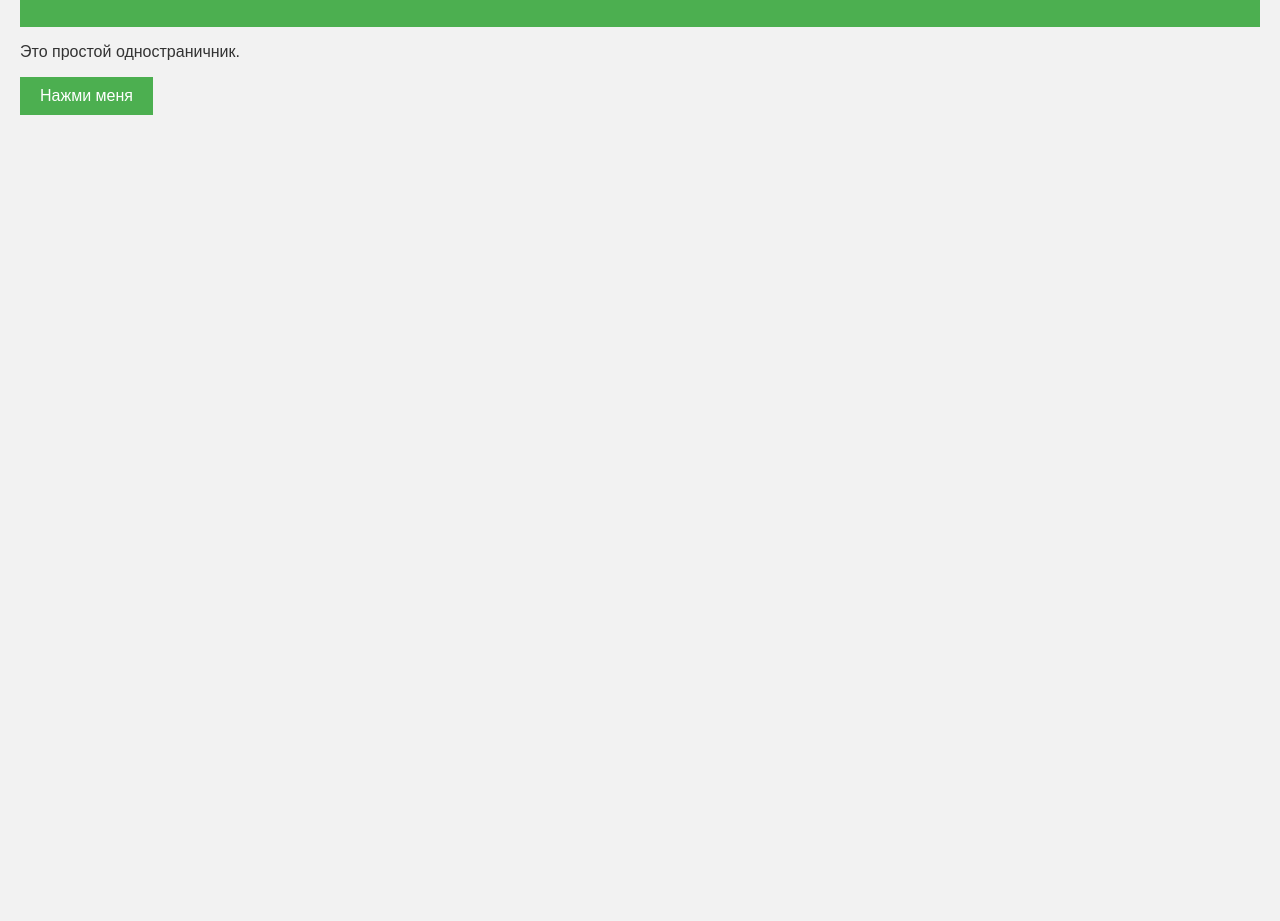
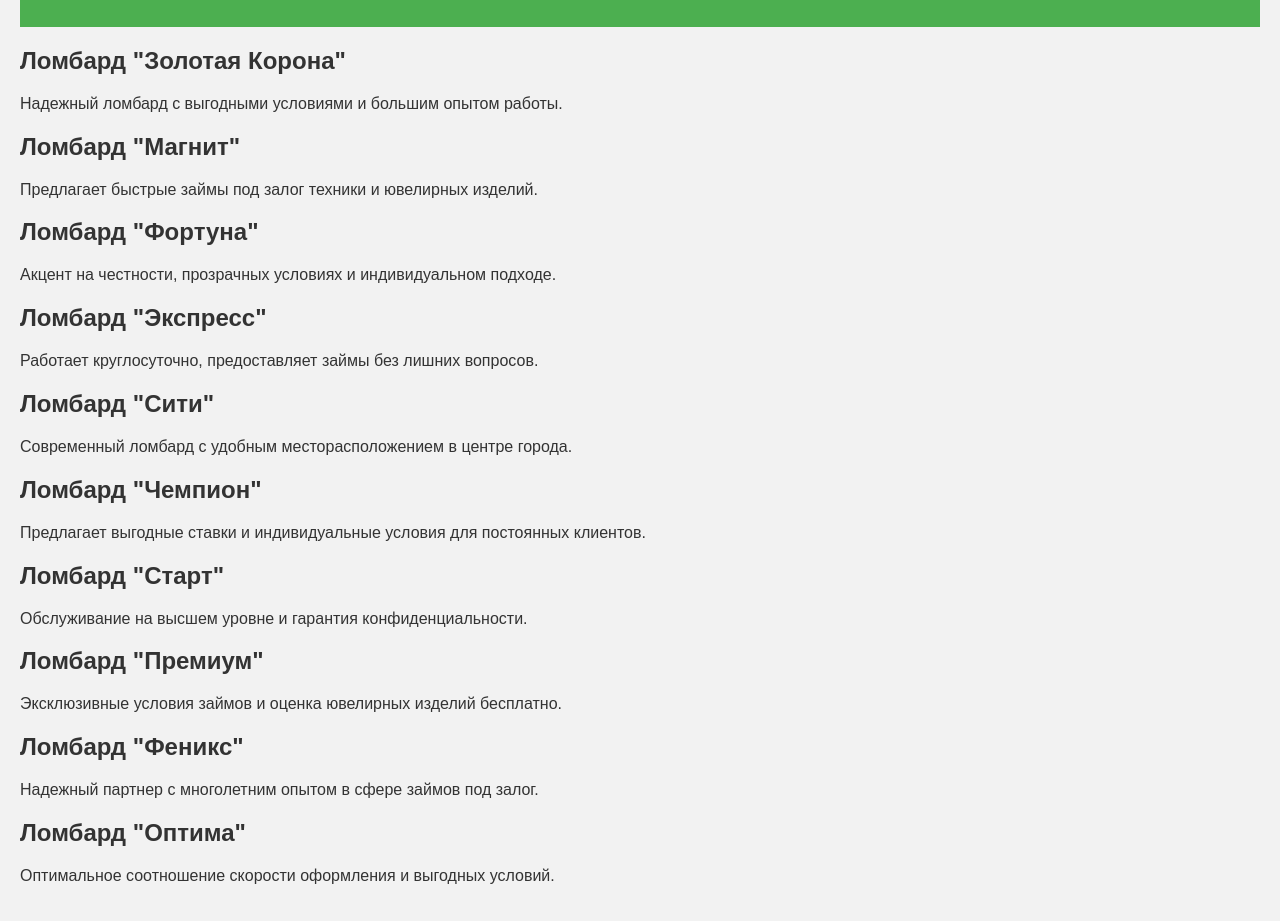
Before and after one commit to evmatv/vl-174.ru, a plain HTML site: page index.html in a window 1280 px wide. Shown: the part 113-1034 px from the top of the page. Before the commit the page ends 800 px from the top, so only its background shows below. Drawn offline with Linux system fonts and the light colour scheme.

Commit message:
Update index.html

```diff
--- a/index.html
+++ b/index.html
@@ -3,17 +3,76 @@
 <head>
     <meta charset="UTF-8" />
     <meta name="viewport" content="width=device-width, initial-scale=1" />
-    <title>Мой первый сайт</title>
+    <title>Топ-10 ломбардов Магнитогорска</title>
     <link rel="stylesheet" href="style.css" />
+    <!-- Подключение файла стилей -->
 </head>
 <body>
     <header>
-        <h1>Добро пожаловать на мой сайт</h1>
+        <!-- Заголовок сайта -->
+        <h1>Топ-10 лучших ломбардов Магнитогорска</h1>
     </header>
+
     <main>
-        <p>Это простой одностраничник.</p>
-        <button id="clickMeButton">Нажми меня</button>
+        <!-- Основной контент страницы -->
+        <section id="pawnshops-list">
+            <!-- Секция со списком ломбардов -->
+
+            <article class="pawnshop-item">
+                <!-- Элемент одного ломбарда -->
+                <h2>Ломбард "Золотая Корона"</h2> <!-- Название ломбарда -->
+                <p>Надежный ломбард с выгодными условиями и большим опытом работы.</p> <!-- Описание ломбарда -->
+            </article>
+
+            <article class="pawnshop-item">
+                <h2>Ломбард "Магнит"</h2>
+                <p>Предлагает быстрые займы под залог техники и ювелирных изделий.</p>
+            </article>
+
+            <article class="pawnshop-item">
+                <h2>Ломбард "Фортуна"</h2>
+                <p>Акцент на честности, прозрачных условиях и индивидуальном подходе.</p>
+            </article>
+
+            <article class="pawnshop-item">
+                <h2>Ломбард "Экспресс"</h2>
+                <p>Работает круглосуточно, предоставляет займы без лишних вопросов.</p>
+            </article>
+
+            <article class="pawnshop-item">
+                <h2>Ломбард "Сити"</h2>
+                <p>Современный ломбард с удобным месторасположением в центре города.</p>
+            </article>
+
+            <article class="pawnshop-item">
+                <h2>Ломбард "Чемпион"</h2>
+                <p>Предлагает выгодные ставки и индивидуальные условия для постоянных клиентов.</p>
+            </article>
+
+            <article class="pawnshop-item">
+                <h2>Ломбард "Старт"</h2>
+                <p>Обслуживание на высшем уровне и гарантия конфиденциальности.</p>
+            </article>
+
+            <article class="pawnshop-item">
+                <h2>Ломбард "Премиум"</h2>
+                <p>Эксклюзивные условия займов и оценка ювелирных изделий бесплатно.</p>
+            </article>
+
+            <article class="pawnshop-item">
+                <h2>Ломбард "Феникс"</h2>
+                <p>Надежный партнер с многолетним опытом в сфере займов под залог.</p>
+            </article>
+
+            <article class="pawnshop-item">
+                <h2>Ломбард "Оптима"</h2>
+                <p>Оптимальное соотношение скорости оформления и выгодных условий.</p>
+            </article>
+
+        </section>
     </main>
+
     <script src="script.js"></script>
+    <!-- Подключение файла скрипта -->
 </body>
 </html>
```
